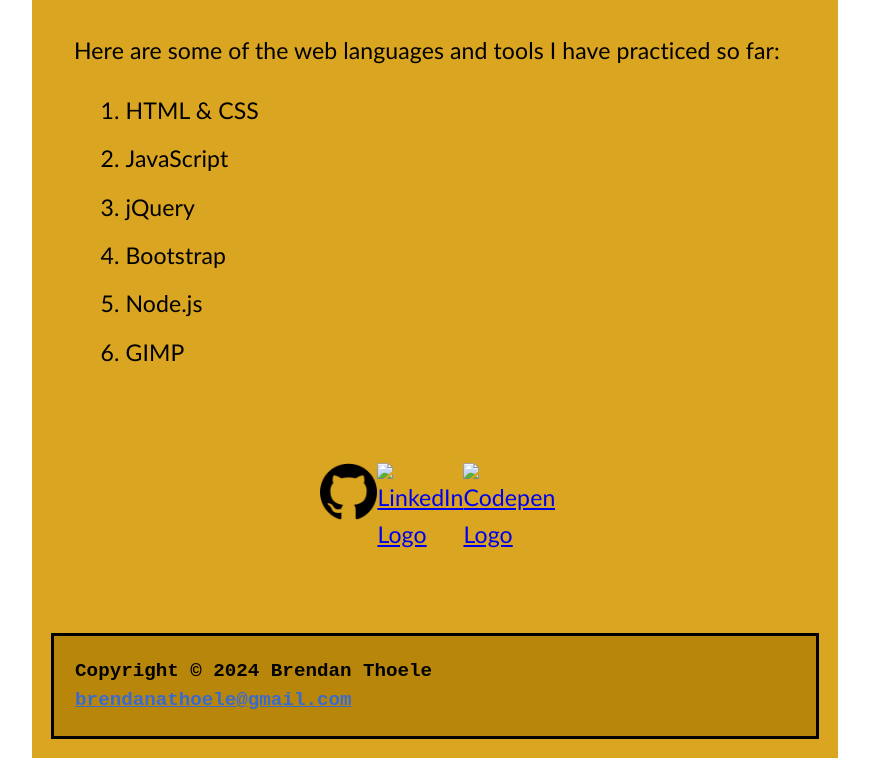
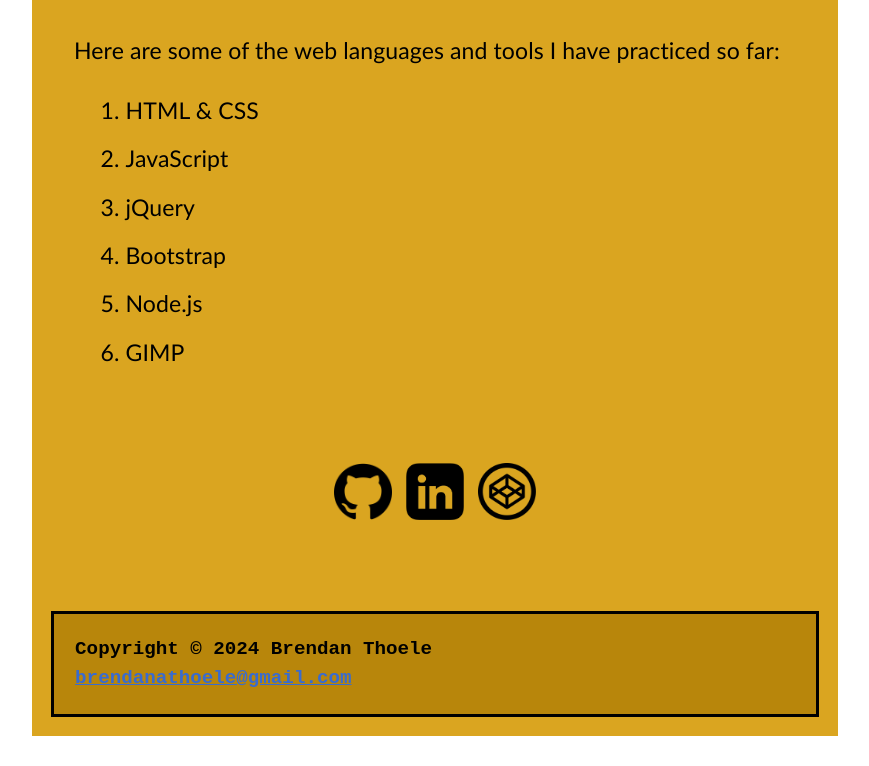
Before and after one commit to bathoele/jccc-web-assignments, a plain HTML site: page midterm-project/index.html in a window 1280 px wide. Shown: the part 677-1443 px from the top of the page, without its empty margins (205-1074 px from the left). After the commit the page ends 1421 px from the top, so only its background shows below. Drawn offline with Linux system fonts and the light colour scheme; the site is published under a folder, as on GitHub Pages, so addresses that start at the root find nothing.

Commit message:
Update index.html

```diff
--- a/midterm-project/index.html
+++ b/midterm-project/index.html
@@ -32,8 +32,8 @@
                 </ol>
                 <div id="icon-container">
                     <a href="https://github.com/bathoele" target="_blank"><img src="images/github-logo.png" class="icon" alt="Github Logo"></a>
-                    <a href="https://www.linkedin.com/in/brendan-thoele-868a62314/" target="_blank"><img src="/images/linkedin-logo.png" class="icon" alt="LinkedIn Logo"></a>
-                    <a href="https://codepen.io/Brendan-Thoele" target="_blank"><img src="/images/codepen-logo.png" class="icon" alt="Codepen Logo"></a>
+                    <a href="https://www.linkedin.com/in/brendan-thoele-868a62314/" target="_blank"><img src="images/linkedin-logo.png" class="icon" alt="LinkedIn Logo"></a>
+                    <a href="https://codepen.io/Brendan-Thoele" target="_blank"><img src="images/codepen-logo.png" class="icon" alt="Codepen Logo"></a>
                 </div>
             </main>
             <footer>
```
